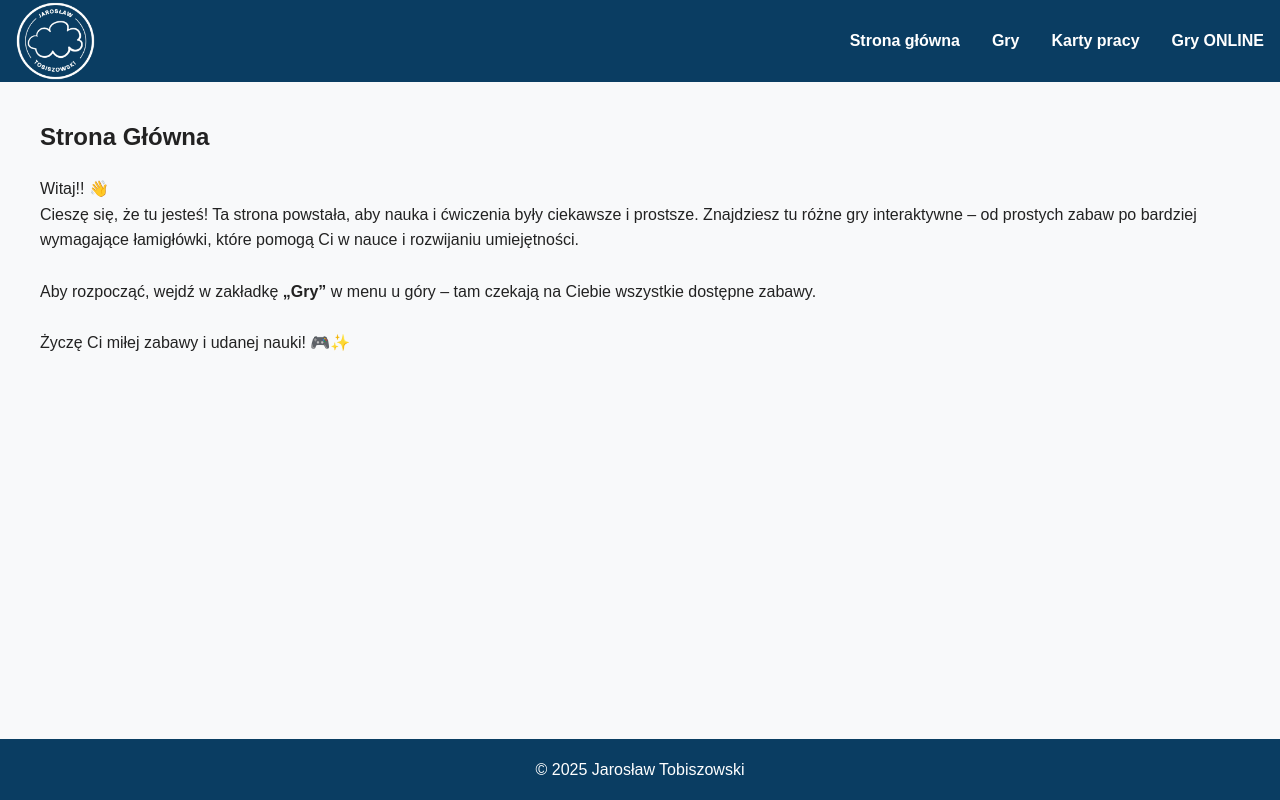
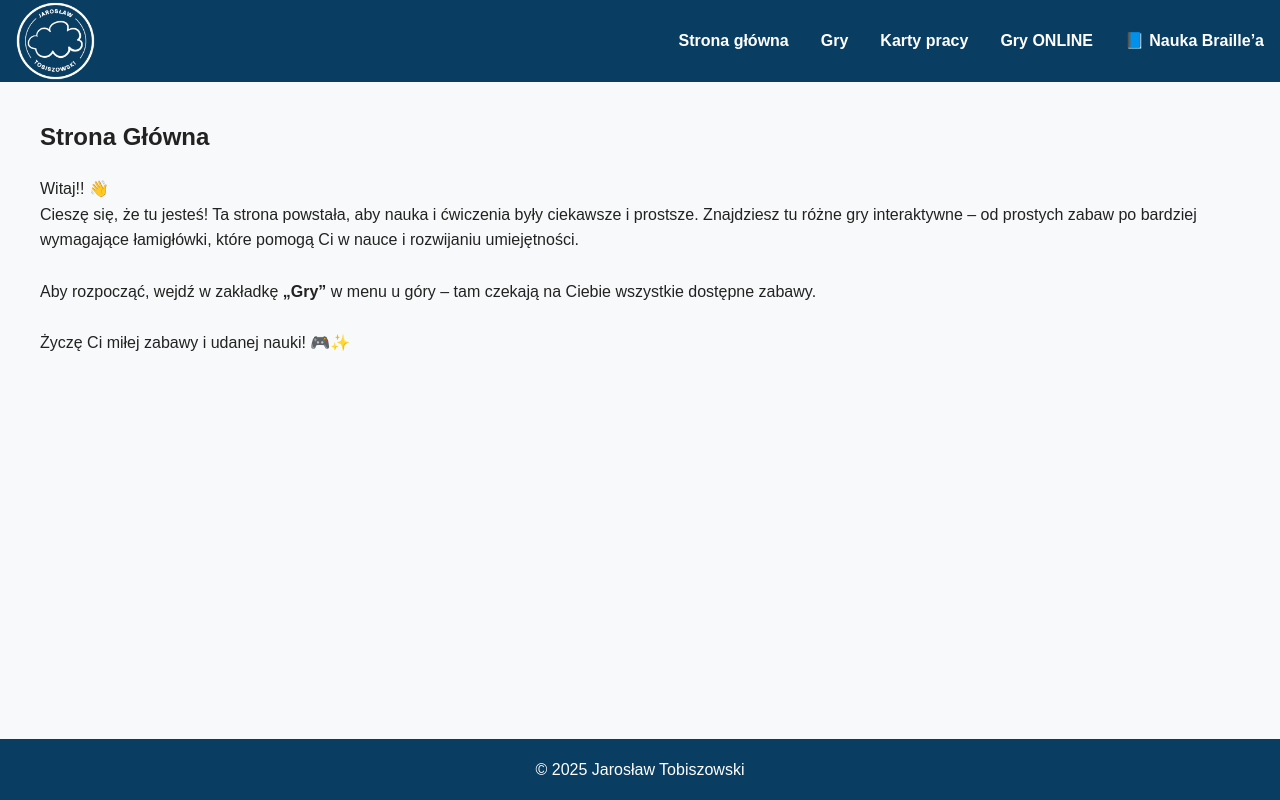
Before and after one commit to jartob/edu.tyflo.io, a plain HTML site: page index.html in a window 1280 px wide. Drawn offline with Linux system fonts and the light colour scheme.

Commit message:
Update index.html

```diff
--- a/index.html
+++ b/index.html
@@ -124,7 +124,8 @@
     <a href="#" onclick="showSection('games')" aria-label="Gry">Gry</a>
     <a href="karty.html">Karty pracy</a>
 <a href="gry.html">Gry ONLINE</a>
-  </nav>
+  <a href="braille.html">📘 Nauka Braille’a</a>
+ </nav>
 </header>
 
 <main>
```
